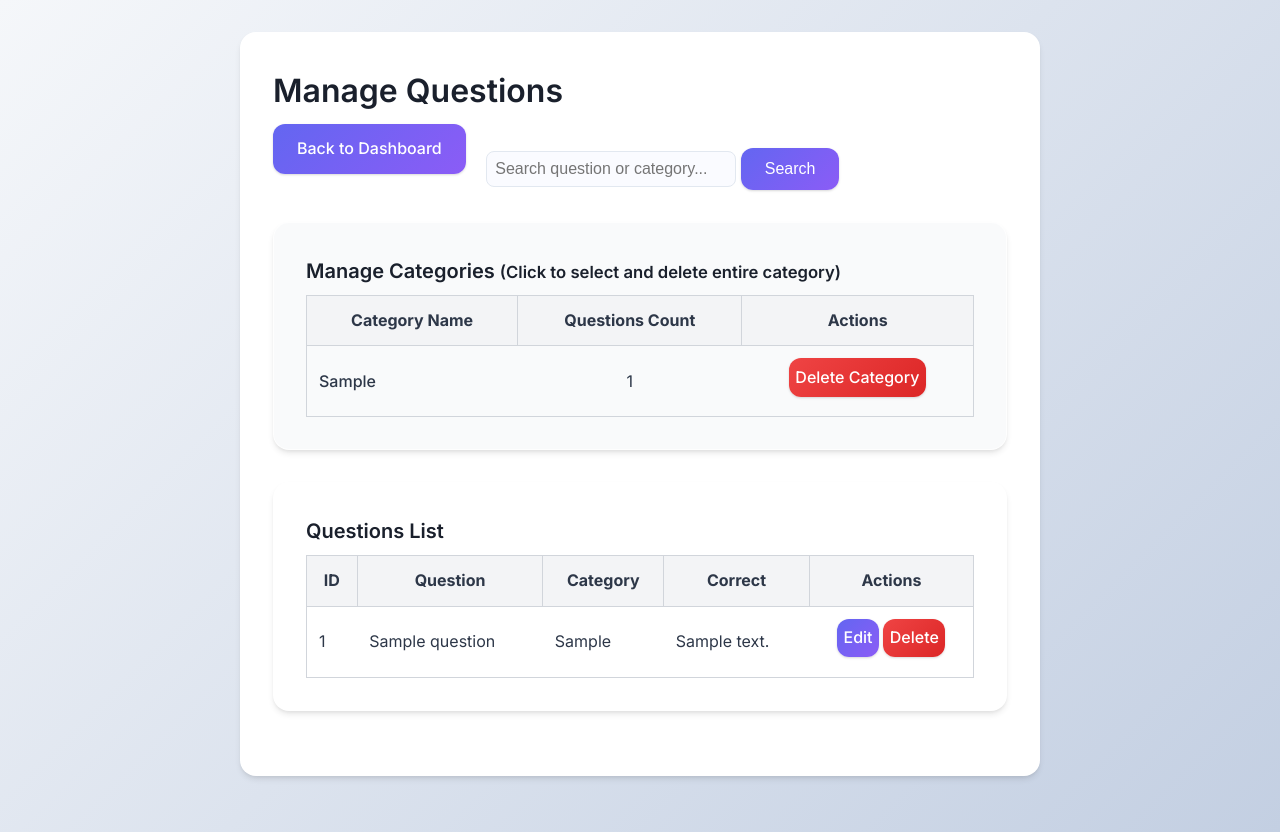
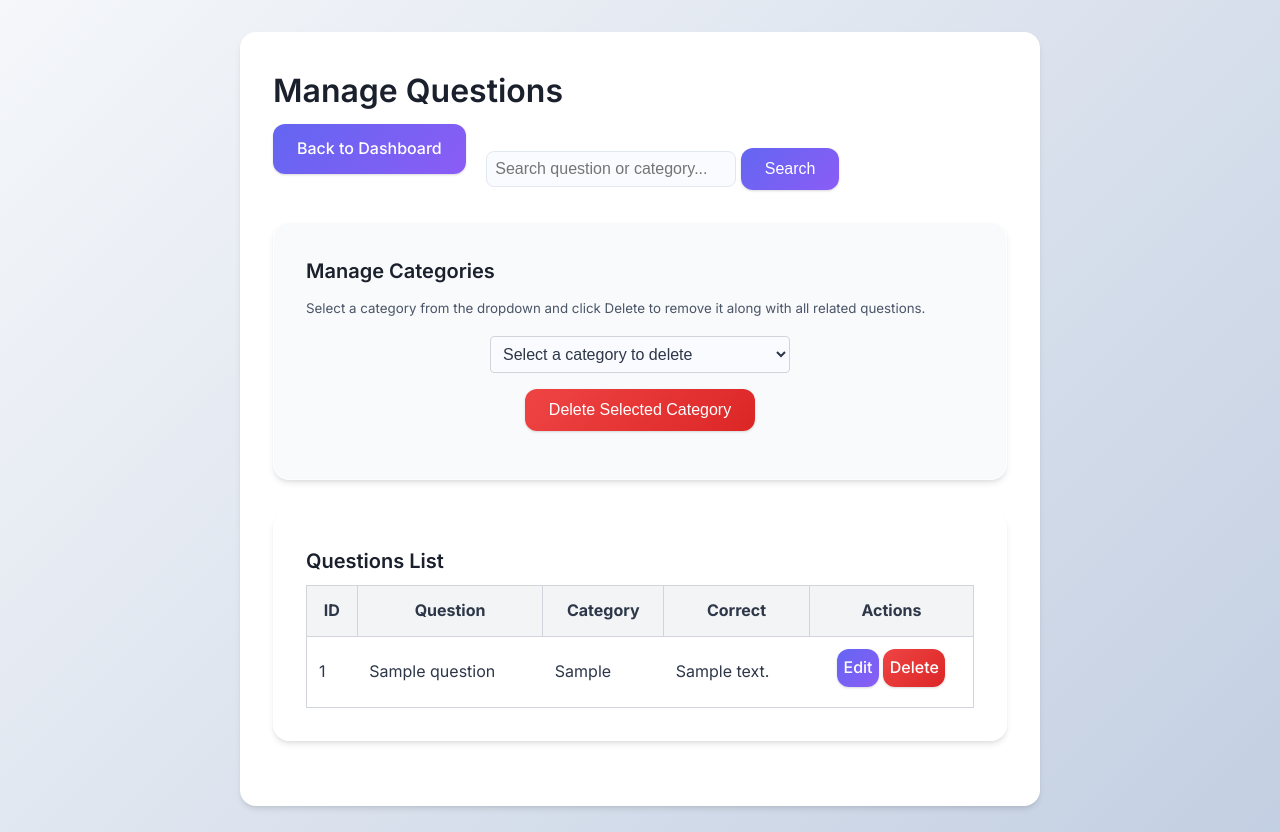
Before and after one commit to seversoftech/cbt-app, a PHP site: page /admin/view_questions.php in a window 1280 px wide. Run offline with PHP 8.4, Linux system fonts and the light colour scheme; the visitor is signed in with stand-in values (Sample User, id 1); tables that the repository leaves empty or names only in its code hold one stand-in row (values such as "Sample post").

Commit message:
Enhance category management UI and implement smart pagination with ellipsis

```diff
--- a/admin/view_questions.php
+++ b/admin/view_questions.php
@@ -115,30 +115,24 @@ $msg_count = $_GET['count'] ?? 0;
 
     <!-- ===== CATEGORY MANAGEMENT SECTION ===== -->
     <div class="card" style="margin-bottom: 1rem; background: #f9fafb;">
-        <h3>Manage Categories <small>(Click to select and delete entire category)</small></h3>
+        <h3>Manage Categories</h3>
+        <p><small>Select a category from the dropdown and click Delete to remove it along with all related questions.</small></p>
         <?php if (empty($categories)): ?>
             <p>No categories available. Add questions with categories first.</p>
         <?php else: ?>
-            <table style="width: 100%; border-collapse: collapse;">
-                <thead>
-                    <tr style="background: #f3f4f6;">
-                        <th style="padding: 0.75rem; border: 1px solid #d1d5db;">Category Name</th>
-                        <th style="padding: 0.75rem; text-align:center; border: 1px solid #d1d5db;">Questions Count</th>
-                        <th style="padding: 0.75rem; text-align:center; border: 1px solid #d1d5db;">Actions</th>
-                    </tr>
-                </thead>
-                <tbody>
+            <form method="GET" style="display: flex; align-items: center; gap: 1rem; margin-bottom: 1rem;">
+                <select name="delete_category" id="categorySelectDelete" required style="padding: 0.5rem; width: 300px; border: 1px solid #d1d5db; border-radius: 4px;">
+                    <option value="">Select a category to delete</option>
                     <?php foreach ($categories as $cat): ?>
-                        <tr style="border: 1px solid #d1d5db;">
-                            <td style="padding: 0.75rem; font-weight: 500;"><?php echo htmlspecialchars($cat['category']); ?></td>
-                            <td style="padding: 0.75rem; text-align: center;"><?php echo $cat['question_count']; ?></td>
-                            <td style="padding: 0.75rem; text-align: center;">
-                                <a href="?delete_category=<?php echo urlencode($cat['category']); ?>" class="btn btn-danger" style="padding: 0.4rem;" onclick="return confirm('Delete entire category "<?php echo htmlspecialchars($cat['category']); ?>" and all <?php echo $cat['question_count']; ?> related questions? This cannot be undone.');">Delete Category</a>
-                            </td>
-                        </tr>
+                        <option value="<?php echo htmlspecialchars($cat['category']); ?>">
+                            <?php echo htmlspecialchars($cat['category']); ?> (<?php echo $cat['question_count']; ?> questions)
+                        </option>
                     <?php endforeach; ?>
-                </tbody>
-            </table>
+                </select>
+                <button type="submit" class="btn btn-danger" onclick="return confirm('Are you sure? This will delete the selected category and all ' + (document.getElementById('categorySelectDelete').selectedOptions[0]?.textContent.match(/\((\d+) questions\)/)?.[1] || 0) + ' related questions. This cannot be undone.');">
+                    Delete Selected Category
+                </button>
+            </form>
         <?php endif; ?>
     </div>
 
@@ -200,16 +194,41 @@ $msg_count = $_GET['count'] ?? 0;
         </table>
 
         <!-- ===== PAGINATION ===== -->
+      <!-- ===== PAGINATION ===== -->
 <?php if ($total_pages > 1): ?>
     <div style="text-align:center; margin-top: 1rem;">
-                <?php if ($page > 1): ?>
+        <?php
+        // Config for smart pagination
+        $delta = 2; // Pages before/after current (total around current: 1 + 2*delta = 5)
+        $show_first_last = true; // Show page 1 and last
+        $ellipsis = '...'; // Text for gaps
+
+        // Prev button
+        if ($page > 1): ?>
             <a href="?page=<?php echo $page - 1; ?>&search=<?php echo urlencode($search); ?>" class="btn">&laquo; Prev</a>
         <?php endif; ?>
-                <?php for ($i = 1; $i <= $total_pages; $i++): ?>
+
+        <?php
+        // Always show page 1
+        if ($show_first_last && $page > $delta + 2): ?>
+            <a href="?page=1&search=<?php echo urlencode($search); ?>" class="btn">1</a>
+            <?php if ($page > $delta + 3): echo '<span class="pagination-ellipsis">' . $ellipsis . '</span>'; endif; ?>
+        <?php endif;
+
+        // Pages around current
+        for ($i = max(2, $page - $delta); $i <= min($total_pages - 1, $page + $delta); $i++): ?>
             <a href="?page=<?php echo $i; ?>&search=<?php echo urlencode($search); ?>" class="btn" style="margin:0 0.2rem; <?php echo ($i == $page) ? 'background:#2563eb;color:#fff;' : ''; ?>">
                 <?php echo $i; ?>
             </a>
-                <?php endfor; ?>
+        <?php endfor;
+
+        // Always show last page
+        if ($show_first_last && $page < $total_pages - $delta): ?>
+            <?php if ($page < $total_pages - $delta - 1): echo '<span class="pagination-ellipsis">' . $ellipsis . '</span>'; endif; ?>
+            <a href="?page=<?php echo $total_pages; ?>&search=<?php echo urlencode($search); ?>" class="btn"><?php echo $total_pages; ?></a>
+        <?php endif; ?>
+
+
         <?php if ($page < $total_pages): ?>
             <a href="?page=<?php echo $page + 1; ?>&search=<?php echo urlencode($search); ?>" class="btn">Next &raquo;</a>
         <?php endif; ?>
--- a/assets/css/style.css
+++ b/assets/css/style.css
@@ -723,3 +723,12 @@ label:hover {
 .clickable:hover .click-icon {
     opacity: 1;
 }
+
+.pagination-ellipsis {
+    display: inline-block;
+    padding: 0 0.5rem;
+    color: #6b7280;
+    font-weight: 500;
+    margin: 0 0.2rem;
+    cursor: default; /* Not clickable */
+}
```
Lines whose indentation alone changed are shown as unchanged.
